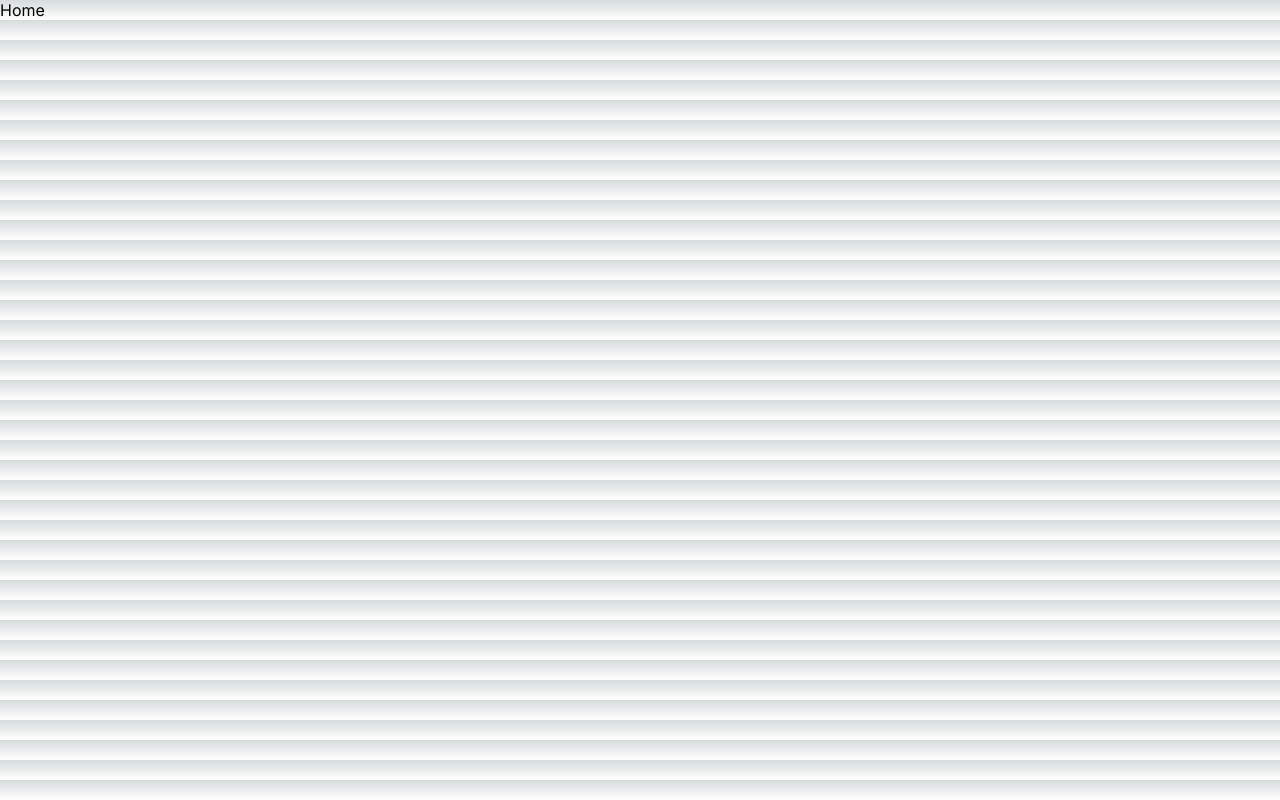
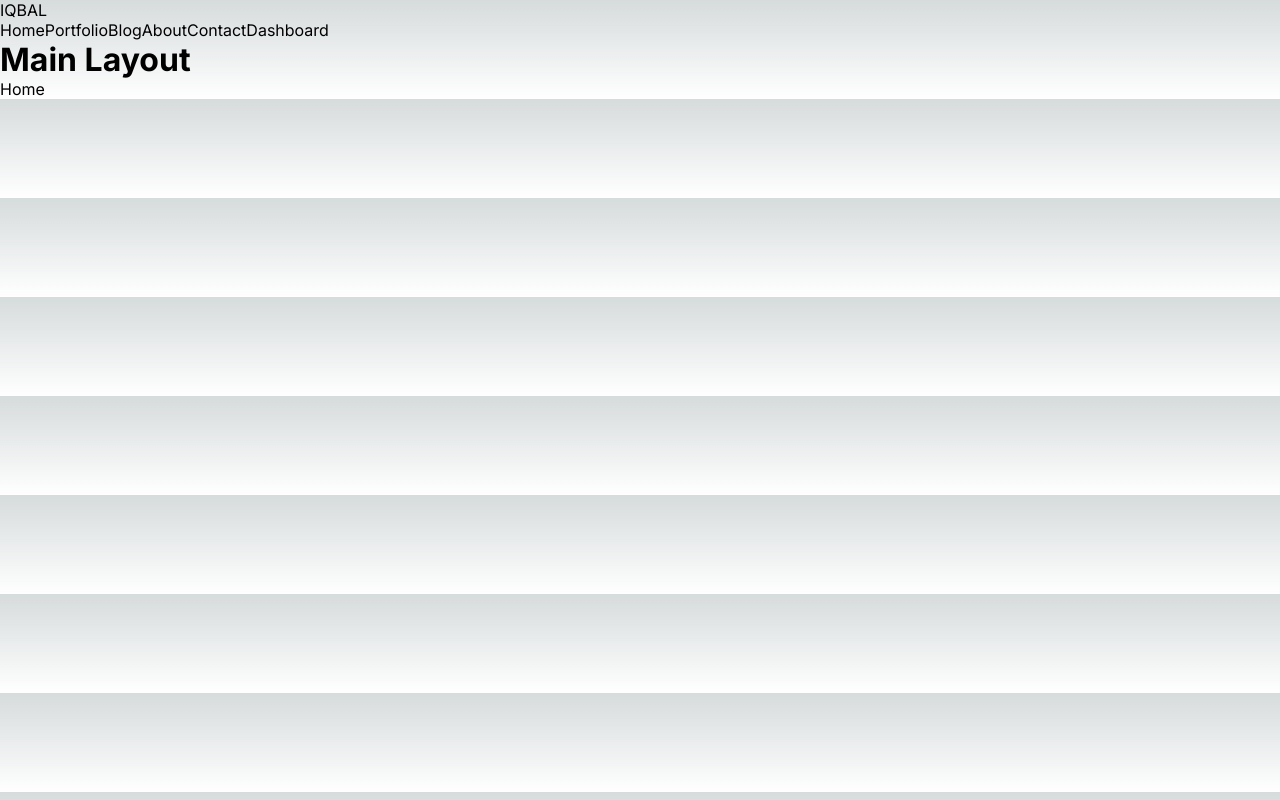
Before and after one commit to JsIqbal/next-portfolio-v2, a Next.js app: page / in a window 1280 px wide. Built offline with nearby package versions, Linux system fonts and the light colour scheme.

Commit message:
Complete Architechture

```diff
--- /dev/null
+++ b/src/app/contact/loading.jsx
@@ -0,0 +1,5 @@
+const Loading = () => {
+    return <h1>K=Loading</h1>;
+};
+
+export default Loading;
--- a/src/app/layout.js
+++ b/src/app/layout.js
@@ -1,17 +1,22 @@
-import './globals.css'
-import { Inter } from 'next/font/google'
+import Navbar from "@/components/navbar/navbar";
+import "./globals.css";
+import { Inter } from "next/font/google";
 
-const inter = Inter({ subsets: ['latin'] })
+const inter = Inter({ subsets: ["latin"] });
 
 export const metadata = {
-  title: 'Create Next App',
-  description: 'Generated by create next app',
-}
+    title: "Create Next App",
+    description: "Generated by create next app",
+};
 
 export default function RootLayout({ children }) {
-  return (
-    <html lang="en">
-      <body className={inter.className}>{children}</body>
-    </html>
-  )
+    return (
+        <html lang="en">
+            <body className={inter.className}>
+                <Navbar />
+                <h1>Main Layout</h1>
+                {children}
+            </body>
+        </html>
+    );
 }
--- /dev/null
+++ b/src/components/navbar/navbar.jsx
@@ -0,0 +1,51 @@
+import Link from "next/link";
+
+const links = [
+    {
+        id: 1,
+        title: "Home",
+        url: "/",
+    },
+    {
+        id: 2,
+        title: "Portfolio",
+        url: "/portfolio",
+    },
+    {
+        id: 3,
+        title: "Blog",
+        url: "/blog",
+    },
+    {
+        id: 4,
+        title: "About",
+        url: "/about",
+    },
+    {
+        id: 5,
+        title: "Contact",
+        url: "/contact",
+    },
+    {
+        id: 6,
+        title: "Dashboard",
+        url: "/dashboard",
+    },
+];
+
+const Navbar = () => {
+    return (
+        <div>
+            <Link href="/">IQBAL</Link>
+            <div>
+                {links.map((link, i) => (
+                    <Link key={link.id} href={link.url}>
+                        {link.title}
+                    </Link>
+                ))}
+            </div>
+        </div>
+    );
+};
+
+export default Navbar;
```
Also changed, not shown: src/components/footer/footer.jsx (added, +10 -0 lines), 1 other file (tests, documents, lock files or other folders).
